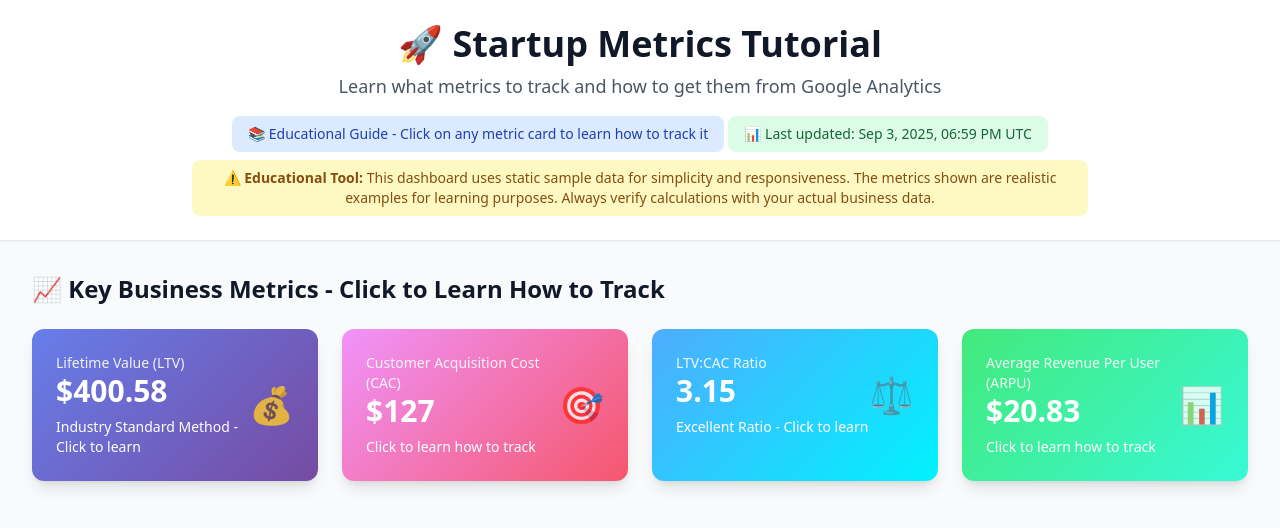
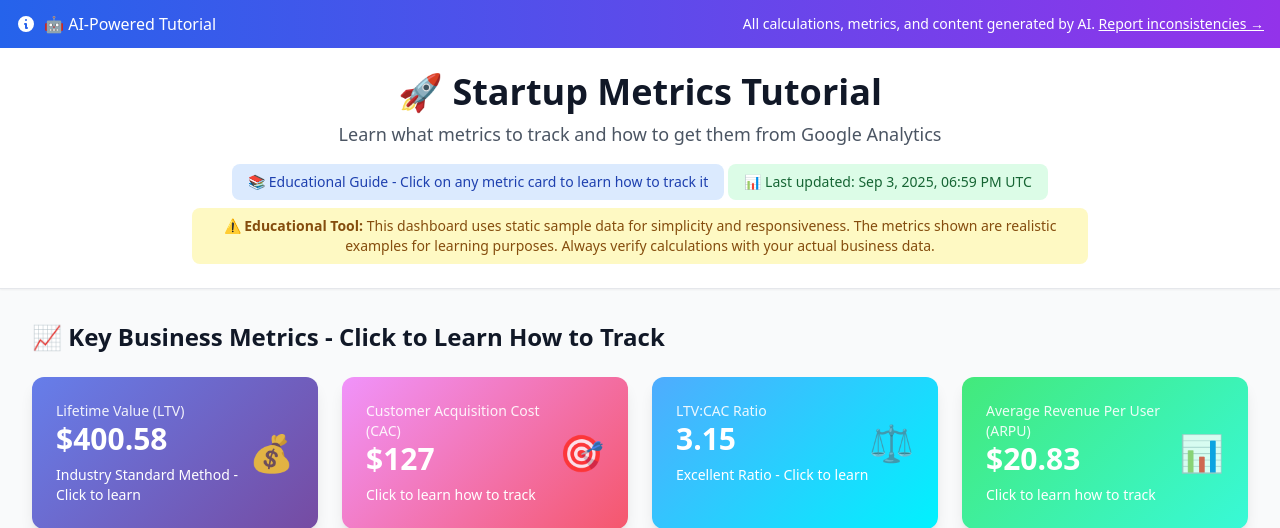
Before and after one commit to safinayah/startup-analytics-tutorial, a Flask app: page / in a window 1280 px wide. Shown: the top 528 px of the page. Run offline with Flask 3, Linux system fonts and the light colour scheme; some libraries are stand-ins or nearby versions.

Commit message:
added AI-Generated Content Notice

```diff
--- a/app/__init__.py
+++ b/app/__init__.py
@@ -1,4 +1,8 @@
 from flask import Flask
+
+# 🤖 AI-Generated Content Notice:
+# This Flask application and all its components are generated by AI.
+# Report inconsistencies at: https://github.com/safinayah/startup-analytics-tutorial
 
 def create_app():
     """Simple application factory for tutorial dashboard only"""
--- a/app/routes/routes.py
+++ b/app/routes/routes.py
@@ -12,6 +12,10 @@ main_bp = Blueprint('main', __name__)
 
 # Initialize the metrics calculator
 metrics_calculator = MetricsCalculator()
+
+# 🤖 AI-Generated Content Notice:
+# All calculations, metrics, and API responses are generated by AI.
+# Report inconsistencies at: https://github.com/safinayah/startup-analytics-tutorial
 
 # ============================================================================
 # MAIN ROUTES - TUTORIAL DASHBOARD
--- a/app/services/metrics_calculator.py
+++ b/app/services/metrics_calculator.py
@@ -1,6 +1,11 @@
 """
 Dynamic Metrics Calculator Service
 Calculates all business metrics from data files
+
+🤖 AI-Generated Content Notice:
+All calculations, formulas, and business logic in this service are generated by AI.
+While thoroughly tested, please verify calculations for your specific use case.
+Report inconsistencies at: https://github.com/safinayah/startup-analytics-tutorial
 """
 
 import json
--- a/data/business_metrics.json
+++ b/data/business_metrics.json
@@ -1,4 +1,5 @@
 {
+  "_ai_disclaimer": "🤖 AI-Generated Content: All metrics, calculations, and data in this file are generated by AI. Report inconsistencies at: https://github.com/safinayah/startup-analytics-tutorial",
   "company_info": {
     "name": "StartupTracker Demo",
     "industry": "SaaS",
--- a/run.py
+++ b/run.py
@@ -1,5 +1,9 @@
 import os
 from app import create_app
+
+# 🤖 AI-Generated Content Notice:
+# This startup tracker application is generated by AI.
+# Report inconsistencies at: https://github.com/safinayah/startup-analytics-tutorial
 
 # Create the Flask app instance
 app = create_app()
--- a/templates/tutorial-dashboard.html
+++ b/templates/tutorial-dashboard.html
@@ -4,6 +4,9 @@
     <meta charset="UTF-8">
     <meta name="viewport" content="width=device-width, initial-scale=1.0, maximum-scale=1.0, user-scalable=no">
     <title>Startup Metrics Tutorial - StartupTracker</title>
+
+    <!-- AI Disclaimer -->
+    <meta name="description" content="AI-powered startup analytics tutorial with verified calculations. Report inconsistencies at https://github.com/safinayah/startup-analytics-tutorial">
 
     <!-- Google tag (gtag.js) -->
     <script async src="https://www.googletagmanager.com/gtag/js?id=G-QDBVBGHBFE"></script>
@@ -60,6 +63,24 @@
     </style>
 </head>
 <body class="bg-gray-50">
+    <!-- AI Disclaimer Banner -->
+    <div class="bg-gradient-to-r from-blue-600 to-purple-600 text-white py-3 px-4">
+        <div class="max-w-7xl mx-auto flex items-center justify-between">
+            <div class="flex items-center space-x-2">
+                <svg class="w-5 h-5" fill="currentColor" viewBox="0 0 20 20">
+                    <path fill-rule="evenodd" d="M18 10a8 8 0 11-16 0 8 8 0 0116 0zm-7-4a1 1 0 11-2 0 1 1 0 012 0zM9 9a1 1 0 000 2v3a1 1 0 001 1h1a1 1 0 100-2v-3a1 1 0 00-1-1H9z" clip-rule="evenodd"></path>
+                </svg>
+                <span class="font-medium">🤖 AI-Powered Tutorial</span>
+            </div>
+            <div class="text-sm">
+                <span class="hidden sm:inline">All calculations, metrics, and content generated by AI. </span>
+                <a href="https://github.com/safinayah/startup-analytics-tutorial" target="_blank" class="underline hover:no-underline font-medium">
+                    Report inconsistencies →
+                </a>
+            </div>
+        </div>
+    </div>
+
     <!-- Header -->
     <header class="bg-white shadow-sm border-b">
         <div class="max-w-7xl mx-auto px-4 sm:px-6 lg:px-8 py-6">
@@ -647,6 +668,26 @@
         <div class="max-w-7xl mx-auto px-4 sm:px-6 lg:px-8 text-center">
             <p class="text-lg font-semibold">StartupTracker - Educational Metrics Guide</p>
             <p class="text-gray-400 mt-2">Learn the metrics that matter for your startup's success</p>
+
+            <!-- AI Disclaimer -->
+            <div class="mt-6 p-4 bg-gray-700 rounded-lg">
+                <div class="flex items-center justify-center space-x-2 mb-2">
+                    <svg class="w-5 h-5 text-blue-400" fill="currentColor" viewBox="0 0 20 20">
+                        <path fill-rule="evenodd" d="M18 10a8 8 0 11-16 0 8 8 0 0116 0zm-7-4a1 1 0 11-2 0 1 1 0 012 0zM9 9a1 1 0 000 2v3a1 1 0 001 1h1a1 1 0 100-2v-3a1 1 0 00-1-1H9z" clip-rule="evenodd"></path>
+                    </svg>
+                    <span class="font-medium text-blue-400">🤖 AI-Generated Content</span>
+                </div>
+                <p class="text-sm text-gray-300 mb-3">
+                    All calculations, metrics, formulas, and educational content in this tutorial are generated by AI.
+                    While we strive for accuracy, please verify calculations for your specific use case.
+                </p>
+                <p class="text-sm">
+                    <span class="text-gray-400">Found an inconsistency? </span>
+                    <a href="https://github.com/safinayah/startup-analytics-tutorial" target="_blank" class="text-blue-400 hover:text-blue-300 underline font-medium">
+                        Report it on GitHub →
+                    </a>
+                </p>
+            </div>
         </div>
     </footer>
 
--- a/test_calculations.py
+++ b/test_calculations.py
@@ -2,6 +2,10 @@
 """
 Comprehensive Test Suite for Dynamic Calculations
 Tests all components before GitHub push
+
+🤖 AI-Generated Content Notice:
+All test cases, expected values, and validation logic are generated by AI.
+Report inconsistencies at: https://github.com/safinayah/startup-analytics-tutorial
 """
 
 import json
--- a/test_flask_only.py
+++ b/test_flask_only.py
@@ -1,6 +1,10 @@
 #!/usr/bin/env python3
 """
 Test Flask app functionality only
+
+🤖 AI-Generated Content Notice:
+All test cases and validation logic are generated by AI.
+Report inconsistencies at: https://github.com/safinayah/startup-analytics-tutorial
 """
 
 import sys
--- a/test_simple.py
+++ b/test_simple.py
@@ -1,6 +1,10 @@
 #!/usr/bin/env python3
 """
 Simple test script for basic functionality
+
+🤖 AI-Generated Content Notice:
+All test cases and validation logic are generated by AI.
+Report inconsistencies at: https://github.com/safinayah/startup-analytics-tutorial
 """
 
 import json
--- a/verify_system.py
+++ b/verify_system.py
@@ -1,6 +1,10 @@
 #!/usr/bin/env python3
 """
 Simple verification script for the dynamic calculation system
+
+🤖 AI-Generated Content Notice:
+All verification logic and test cases are generated by AI.
+Report inconsistencies at: https://github.com/safinayah/startup-analytics-tutorial
 """
 
 import json
```
Also changed, not shown: README.md.
